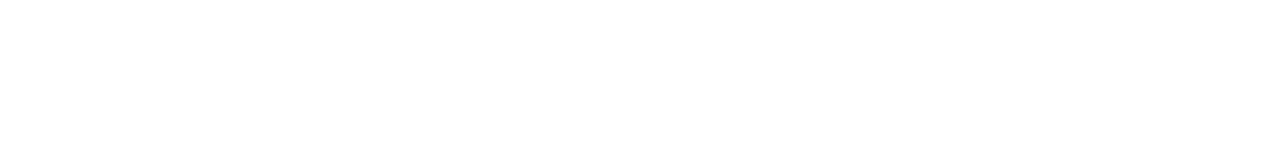
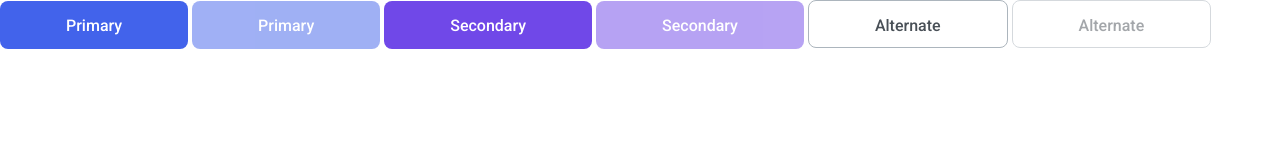
Before and after one commit to js-tasks-ru/htmlcss-20250313_zubr, a website: page 03-lection1/01-button/index.html in a window 1280 px wide. Drawn offline with Linux system fonts and the light colour scheme.

Commit message:
Add button block

```diff
--- a/03-lection1/01-button/button.css
+++ b/03-lection1/01-button/button.css
@@ -1 +1,49 @@
-/* Стилизация кнопки */
+.button {
+    --primary: var(--blue-1);
+
+    color: var(--grey-4);
+    background-color: var(--white);
+    font-family: 'Roboto', sans-serif;
+    font-style: normal;
+    font-weight: 500;
+    font-size: 16px;
+    line-height: 19px;
+    text-align: center;
+    padding: 15px 66px 14px;
+    height: 48px;
+    border-radius: 8px;
+    border: none;
+    cursor: pointer;
+    transition: opacity 200ms ease-in-out, background 200ms ease-in-out;
+}
+
+.button_primary {
+    color: var(--white);
+    background-color: var(--primary);
+
+    &:hover {
+        background-color: var(--blue-2);
+    }
+}
+
+.button_secondary {
+    color: var(--white);
+    background-color: var(--secondary);
+
+    &:hover {
+        background-color: var(--purple-1);
+    }
+}
+
+.button_alternate {
+    border: 1px solid var(--grey-3);
+
+    &:hover {
+        border-color: var(--black);
+    }
+}
+
+button:disabled {
+    opacity: 0.5;
+    cursor: not-allowed;
+}
--- a/03-lection1/01-button/index.html
+++ b/03-lection1/01-button/index.html
@@ -6,6 +6,13 @@
         <link rel="stylesheet" href="./button.css">
     </head>
     <body>
+        <button class="button button_primary">Primary</button>
+        <button class="button button_primary" disabled>Primary</button>
 
+        <button class="button button_secondary">Secondary</button>
+        <button class="button button_secondary" disabled>Secondary</button>
+
+        <button class="button button_alternate">Alternate</button>
+        <button class="button button_alternate" disabled>Alternate</button>
     </body>
 </html>
--- a/assets/css/main.css
+++ b/assets/css/main.css
@@ -11,7 +11,10 @@
     --black: #212429;
     --pink: #F784AD;
     --purple: #7048E8;
+    --purple-1: #5028C6;
     --blue: #374FC7;
+    --blue-1: #4263EB;
+    --blue-2: #2342C0;
     --red: #F03D3E;
     --grey-1: #F8F9FA;
     --grey-2: #DDE2E5;
```
